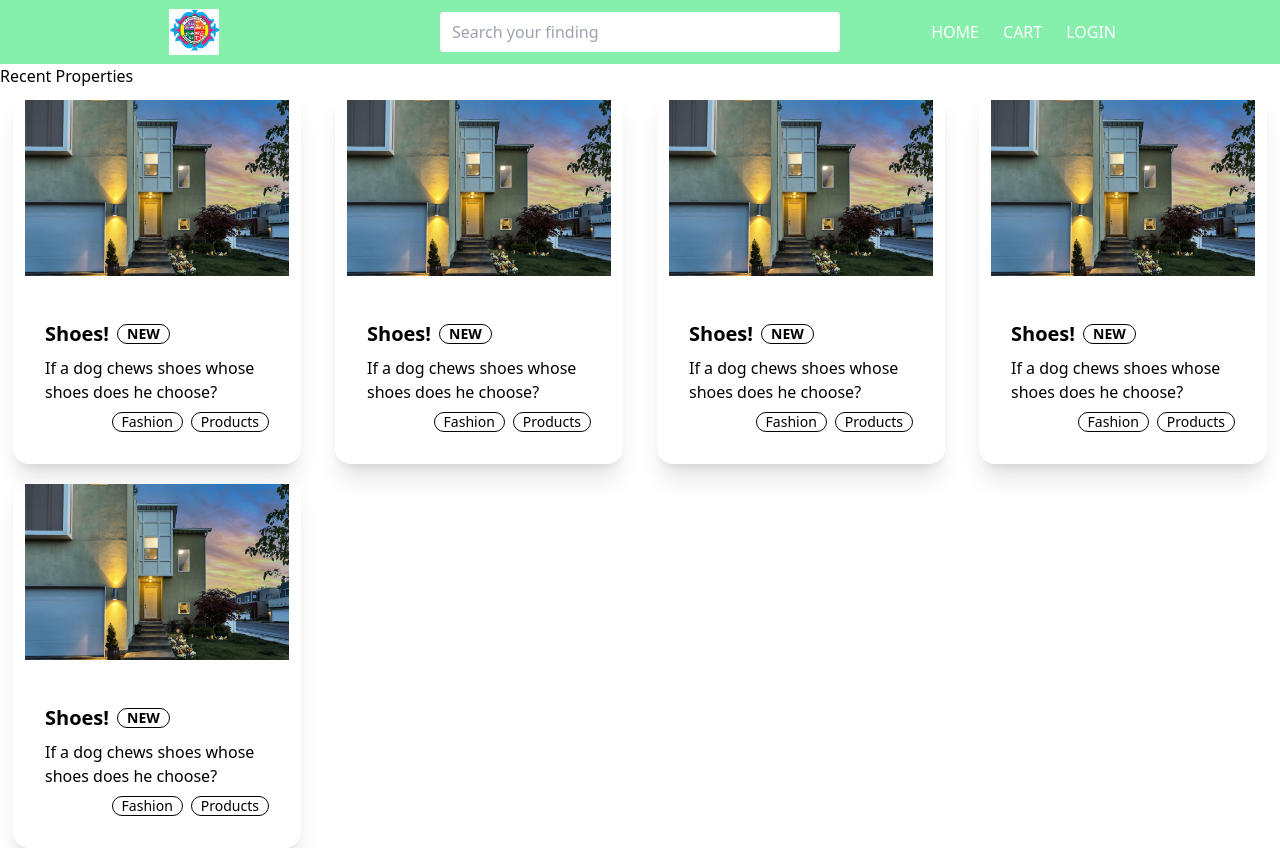
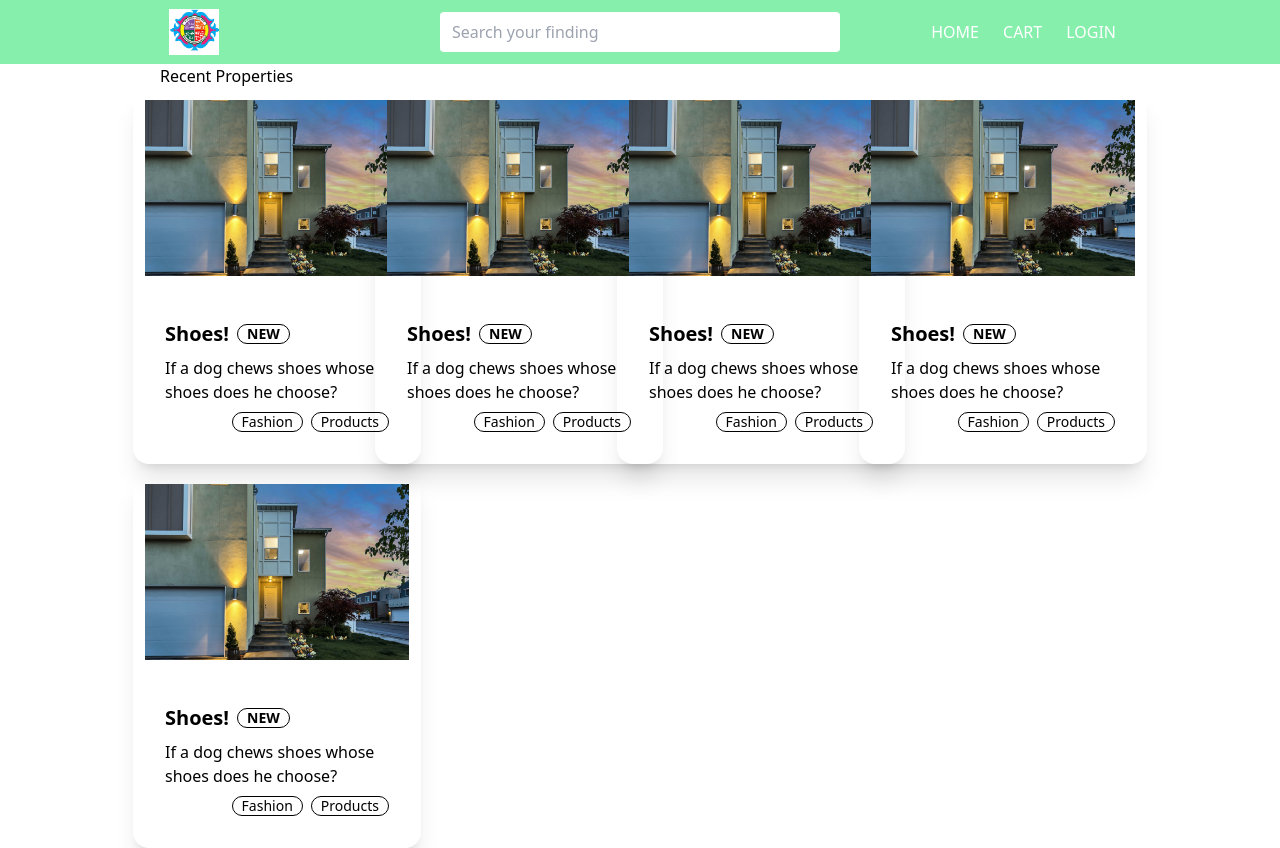
Before and after one commit to alamin00006/all-assistant, a React (Create React App) app: page /house in a window 1280 px wide. Built offline with nearby package versions, Linux system fonts and the light colour scheme.

Commit message:
properties

```diff
--- a/src/views/RecentProperties/RecentProperties.jsx
+++ b/src/views/RecentProperties/RecentProperties.jsx
@@ -3,7 +3,7 @@ import img1 from "../../assets//images/house1.jpg";
 
 const RecentProperties = () => {
   return (
-    <div>
+    <div className="w-3/4 m-0 mx-auto">
       <h1>Recent Properties</h1>
       <div className="grid grid-cols-1 md:grid md:grid-cols-2 md:gap-2 lg:grid lg:grid-cols-3 lg:gap-2 xl:grid xl:grid-cols-4 gap-2 justify-items-center">
         <div className="card w-72 bg-base-100 shadow-xl">
```
